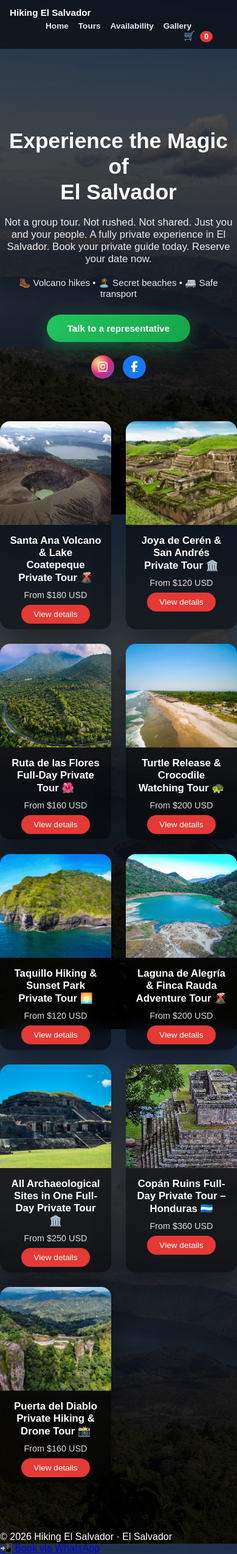
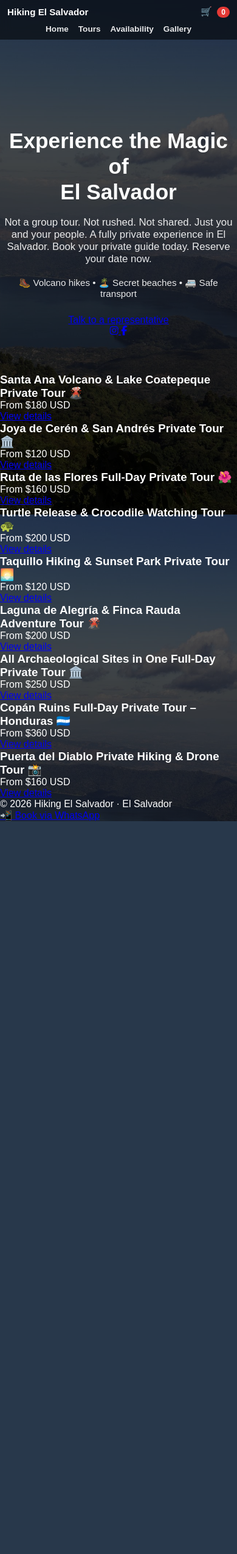
Before and after one commit to Moncada7794/listo-GitHub, a Flask app: page / in a window 390 px wide. Shown: the whole page at 61% size. After the commit the page ends 1347 px from the top, so only its background shows below. Run offline with Flask 3, Linux system fonts and the light colour scheme; some libraries are stand-ins or nearby versions.

Commit message:
mobile fix

```diff
--- a/static/css/style.css
+++ b/static/css/style.css
@@ -11,13 +11,7 @@ html, body{
     overflow-x:hidden;
 }
 
-/* ================= HEADER ================= */
-
-html, body{
-    margin:0;
-    padding:0;
-    overflow-x:hidden;
-}
+/* ================= BODY ================= */
 
 body{
     font-family: Arial, sans-serif;
@@ -29,24 +23,23 @@ body{
 
     min-height:100vh;
 
-    /* 🔥 compensación exacta del header */
+    /* compensación header */
     padding-top:max(70px, env(safe-area-inset-top));
 }
 
-/* HEADER */
+/* ================= HEADER ================= */
 
 .main-header{
     position:fixed;
     top:0;
-    left:0;
     width:100%;
     height:70px;
 
     display:flex;
     align-items:center;
-    justify-content:space-between; /*  IMPORTANTE */
+    justify-content:space-between;
 
-    padding:0 20px;
+    padding:0 16px;
 
     background:rgba(0,0,0,0.55);
     backdrop-filter:blur(8px);
@@ -79,11 +72,12 @@ body{
     opacity:1;
 }
 
-/* CART */
+/* ================= CART ================= */
 
 .cart-icon{
-    position:relative; /*  ya NO absolute */
+    position:relative;
     font-weight:700;
+    white-space:nowrap;
 }
 
 .cart-icon a{
@@ -143,315 +137,45 @@ body{
     margin-bottom:26px;
 }
 
-
-/* ================= BOTÓN WHATSAPP ================= */
-
-.hero-actions{
-    display:flex;
-    flex-direction:column;
-    align-items:center;
-    gap:16px;
-}
-
-.btn-whatsapp{
-    display:inline-block;
-    padding:14px 34px;
-    border-radius:999px;
-    font-weight:700;
-    font-size:.95rem;
-    color:white;
-    text-decoration:none;
-
-    background:linear-gradient(135deg,#22c55e,#16a34a);
-    box-shadow:0 10px 28px rgba(34,197,94,.35);
-
-    transition:.25s;
-}
-
-.btn-whatsapp:hover{
-    transform:translateY(-2px);
-    box-shadow:0 14px 36px rgba(34,197,94,.45);
-}
-
-
-/* ================= REDES ================= */
-
-.hero-social{
-    display:flex;
-    justify-content:center;
-    gap:14px;
-    margin-top:6px;
-}
-
-.social{
-    width:38px;
-    height:38px;
-    border-radius:50%;
-
-    display:flex;
-    align-items:center;
-    justify-content:center;
-
-    font-size:18px;
-    color:white;
-
-    transition:.25s;
-}
-
-.social-ig{
-    background:radial-gradient(circle at 30% 30%, #feda75, #d62976, #4f5bd5);
-}
-
-.social-fb{
-    background:#1877f2;
-}
-
-.social:hover{
-    transform:translateY(-2px);
-    box-shadow:0 6px 18px rgba(0,0,0,.35);
-}
-
-
-/* ================= HOME TOURS ================= */
-
-.home-tours-section{
-    margin-top:10px;
-    padding-bottom:80px;
-    display:flex;
-    justify-content:center;
-    background:none;
-}
-
-.home-tours-grid{
-    display:grid;
-    grid-template-columns:repeat(3,1fr);
-    gap:24px;
-    max-width:900px;
-    width:100%;
-    margin:0 auto;
-}
-
-.home-tour-card{
-    background:rgba(0,0,0,0.55);
-    backdrop-filter:blur(14px);
-    border-radius:16px;
-    overflow:hidden;
-    box-shadow:0 18px 48px rgba(0,0,0,.45);
-    transition:.25s;
-}
-
-.home-tour-card:hover{
-    transform:translateY(-8px);
-    box-shadow:0 25px 60px rgba(0,0,0,.6);
-}
-
-.tour-image{
-    height:170px;
-    background-size:cover;
-    background-position:center;
-}
-
-.tour-content{
-    padding:16px;
-    text-align:center;
-}
-
-.tour-name{
-    font-size:1.05rem;
-    font-weight:700;
-    margin-bottom:10px;
-}
-
-.tour-description{
-    font-size:.9rem;
-    opacity:.85;
-    margin-bottom:14px;
-}
-
-.tour-btn{
-    padding:8px 20px;
-    background:#e53935;
-    color:white;
-    border-radius:999px;
-    text-decoration:none;
-    font-size:.85rem;
-    transition:.2s;
-}
-
-.tour-btn:hover{
-    background:#c62828;
-}
-
-
-/* ================= TOURS PAGE ================= */
-
-.tours-page{
-    padding-top:140px;
-    max-width:1200px;
-    margin:auto;
-}
-
-.tours-grid{
-    display:grid;
-    grid-template-columns:repeat(auto-fit,minmax(280px,1fr));
-    gap:28px;
-}
-
-.tour-card{
-    background:rgba(255,255,255,.06);
-    backdrop-filter:blur(12px);
-    border-radius:18px;
-    overflow:hidden;
-    box-shadow:0 20px 60px rgba(0,0,0,.5);
-    transition:.3s;
-}
-
-.tour-card:hover{
-    transform:translateY(-10px) scale(1.02);
-}
-
-.tour-img{
-    height:220px;
-    background-size:cover;
-    background-position:center;
-}
-
-.tour-info{
-    padding:22px;
-}
-
-.tour-info h2{
-    font-size:1.3rem;
-    margin-bottom:10px;
-}
-
-.tour-meta{
-    font-size:.9rem;
-    opacity:.7;
-    margin-bottom:12px;
-}
-
-.tour-price{
-    font-size:1.1rem;
-    font-weight:700;
-    margin-bottom:16px;
-}
-
-
-/* ================= TOUR DETAIL ================= */
-
-.tour-hero{
-    position:relative;
-    height:65vh;
-    background-size:cover;
-    background-position:center;
-    display:flex;
-    align-items:center;
-    justify-content:center;
-}
-
-.tour-hero h1,
-.tour-hero p{
-    color:#ffffff;
-    text-shadow:0 4px 18px rgba(0,0,0,.7);
-}
-
-.tour-hero-overlay{
-    position:absolute;
-    inset:0;
-    background:linear-gradient(to bottom, rgba(0,0,0,.3), rgba(0,0,0,.85));
-}
-
-
-/* ===== NUEVO LAYOUT INFO + BOOKING LADO A LADO ===== */
-
-.tour-layout{
-    max-width:1200px;
-    margin:60px auto;
-    padding:0 20px;
-    display:grid;
-    grid-template-columns:2fr 1fr;
-    gap:40px;
-}
-
-.tour-info-card{
-    background:rgba(0,0,0,0.45);
-    backdrop-filter:blur(12px);
-    border-radius:18px;
-    padding:28px;
-    box-shadow:0 20px 60px rgba(0,0,0,.5);
-}
-
-.tour-columns{
-    display:grid;
-    grid-template-columns:repeat(auto-fit,minmax(220px,1fr));
-    gap:24px;
-    margin-top:20px;
-}
-
-.tour-block h3{
-    margin-bottom:10px;
-    font-size:1.1rem;
-}
-
-.tour-block ul{
-    list-style:none;
-    padding-left:0;
-}
-
-.tour-block li{
-    margin-bottom:8px;
-    font-size:.95rem;
-    opacity:.9;
-}
-
-
-/* ================= BOOKING ================= */
-
-.booking-box{
-    position:sticky;
-    top:120px;
-    background:rgba(255,255,255,.06);
-    backdrop-filter:blur(14px);
-    border:1px solid rgba(255,255,255,.08);
-    box-shadow:0 20px 60px rgba(0,0,0,.6);
-    padding:24px;
-    border-radius:16px;
-}
-
-.booking-box input,
-.booking-box select{
-    width:100%;
-    padding:10px;
-    margin:10px 0 16px;
-    border-radius:8px;
-    border:none;
-}
-
-.tour-btn.pay{
-    width:100%;
-    margin-bottom:10px;
-}
-
-.tour-btn.whatsapp{
-    width:100%;
-    background:#25D366;
-}
-
-.trust{
-    font-size:.85rem;
-    opacity:.7;
-    margin-top:12px;
-    text-align:center;
-}
-
-
 /* ================= RESPONSIVE ================= */
 
 @media(max-width:768px){
 
+    /* HEADER MOBILE PRO */
+    .main-header{
+        flex-wrap:wrap;
+        height:auto;
+        padding:10px 12px;
+        gap:6px;
+    }
+
+    .header-left{
+        order:1;
+        font-size:.95rem;
+    }
+
+    .cart-icon{
+        order:2;
+        font-size:.9rem;
+    }
+
+    .main-nav{
+        order:3;
+        width:100%;
+        justify-content:center;
+        gap:16px;
+        flex-wrap:wrap;
+        margin-top:6px;
+    }
+
+    .main-nav a{
+        font-size:.85rem;
+    }
+
+    /* HERO MOBILE */
     .hero-content h1{
         font-size:2.2rem;
+        line-height:1.2;
     }
 
     .home-tours-grid{
@@ -466,68 +190,3 @@ body{
         height:50vh;
     }
 }
-
-
-/* ================= Cart ================= */
-.cart-icon{
-    margin-left:auto;
-    margin-right:24px;
-    font-weight:700;
-}
-
-.cart-icon a{
-    color:white;
-    text-decoration:none;
-    font-size:.95rem;
-}
-
-#cartCount{
-    background:#e53935;
-    padding:2px 7px;
-    border-radius:999px;
-    font-size:.75rem;
-    margin-left:4px;
-}
-
-/* ================= MOBILE HEADER FIX ================= */
-
-@media (max-width: 768px){
-
-    .main-header{
-        height:auto;
-        padding:12px 16px;
-        flex-wrap:wrap;
-        justify-content:space-between;
-    }
-
-    .header-left{
-        position:static;
-        font-size:.95rem;
-    }
-
-    .main-nav{
-        width:100%;
-        justify-content:center;
-        gap:16px;
-        margin-top:6px;
-        flex-wrap:wrap;
-    }
-
-    .main-nav a{
-        font-size:.85rem;
-    }
-
-    .cart-icon{
-        position:static;
-        font-size:.9rem;
-    }
-}
-
-/* ===== HERO MOBILE TUNING ===== */
-
-@media (max-width: 768px){
-    .hero-content h1{
-        font-size:2.2rem;
-        line-height:1.2;
-    }
-}
```
